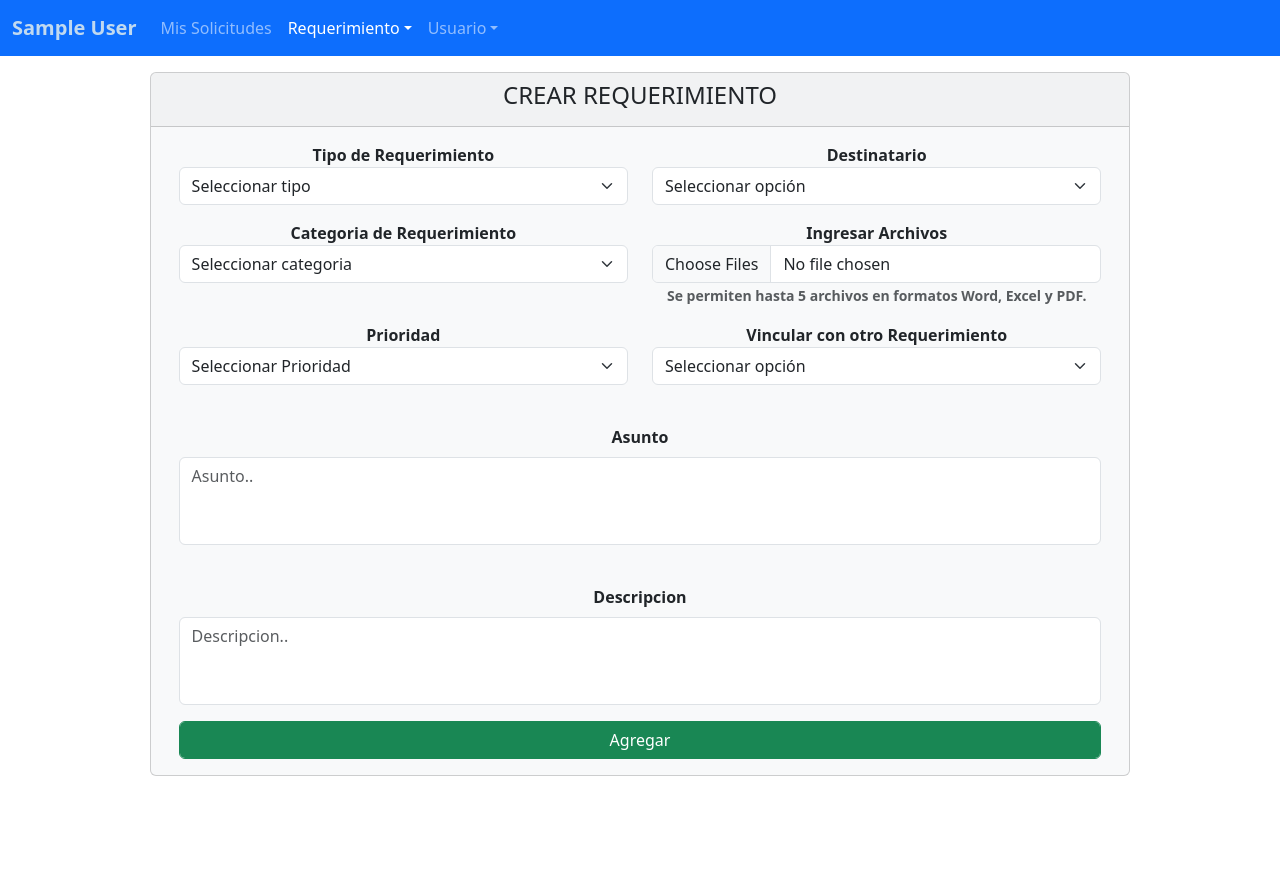
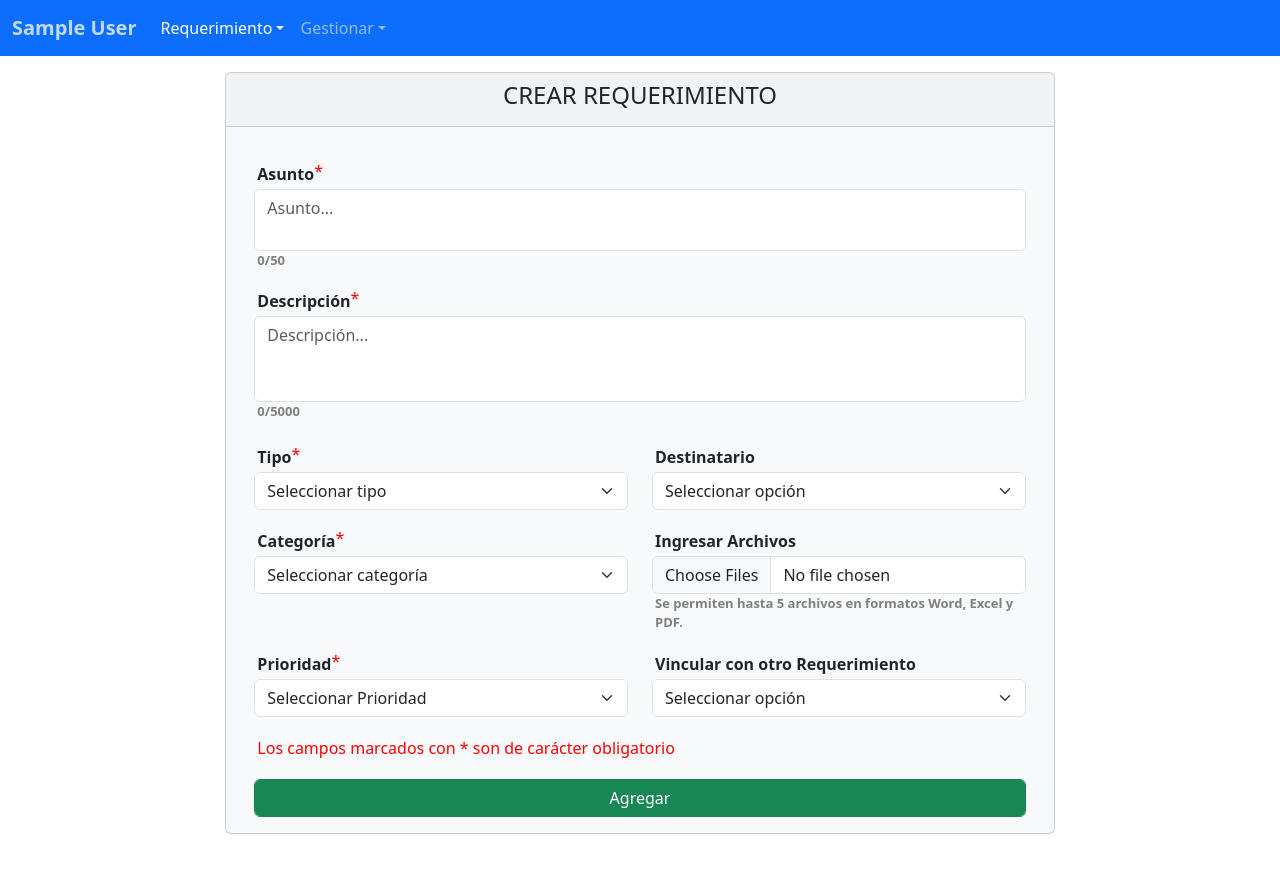
Before and after one commit to Aguspascual/Requerimientos, a Flask app: page /requerimiento/nuevo in a window 1280 px wide. Run offline with Flask 3, Linux system fonts and the light colour scheme; the visitor is signed in with stand-in values (Sample User, id 1); some libraries are stand-ins or nearby versions.

Commit message:
fusion de rama Braian
me falta mezclar en nuevo.html lo de pascu

```diff
--- a/templates/includes/cabecera.html
+++ b/templates/includes/cabecera.html
@@ -22,17 +22,11 @@
               </button>
               <div class="collapse navbar-collapse" id="navbarColor01">
                 <ul class="navbar-nav me-auto">
-                  <li class="nav-item">
-                    <a class="nav-link {% if ubicacion == "MisSolicitudes" %} active {% endif %}" href="/MisSolicitudes">Mis Solicitudes<span class="visually-hidden">(current)</span></a>
-                  </li>
                   <li class="nav-item dropdown">
                     <a class="nav-link dropdown-toggle {% if ubicacion == "Requerimiento" %} active {% endif %}" data-bs-toggle="dropdown" href="#" role="button" aria-haspopup="true" aria-expanded="false">Requerimiento</a>
                     <div class="dropdown-menu">
-                      {% if tipoUsuario == "Interno" %}
-                      <a class="dropdown-item" href="/categoriaRequerimiento">Categorias</a><!--Solo internos--><!--Hecho-->
-                      <a class="dropdown-item" href="/tipoRequerimiento">Tipos</a><!--Solo internos--><!--Hecho-->
-                      {% endif%}
                       <a class="dropdown-item" href="/requerimiento/nuevo">Nuevo</a>
+                      <a class="dropdown-item" href="/MisSolicitudes">Mis Solicitudes</a>
                       {% if tipoUsuario == "Interno" %}
                       <a class="dropdown-item" href="/solicitudesAcargo">Solicitudes a cargo</a> <!--Solo internos-->
                       <a class="dropdown-item" href="/verSolicitudes">Visualización de Solicitudes</a> <!--Solo internos--><!--Hecho-->
@@ -41,17 +35,18 @@
                     </div>
                   </li>
                   <li class="nav-item dropdown">
-                    <a class="nav-link dropdown-toggle {% if ubicacion == "Usuarios" %} active {% endif %}" data-bs-toggle="dropdown" href="#" role="button" aria-haspopup="true" aria-expanded="false">Usuario</a>
+                    <a class="nav-link dropdown-toggle {% if ubicacion == "Gestionar" %} active {% endif %}" data-bs-toggle="dropdown" href="#" role="button" aria-haspopup="true" aria-expanded="false">Gestionar</a>
                     <div class="dropdown-menu">
                       {% if tipoUsuario == "Interno" %}
-                      <a class="dropdown-item" href="/verUsuarios">Ver usuarios</a><!--Solo internos--><!--Hecho-->
-                      <a class="dropdown-item" href="/registrarInterno">Crear usuario interno</a><!--Solo internos--><!--Hecho-->
-                      <a class="dropdown-item" href="/registrarExterno">Crear usuario externo</a><!--Solo internos--><!--Hecho-->
+                      <a class="dropdown-item" href="/categoriaRequerimiento">Categorias</a>
+                      <a class="dropdown-item" href="/tipoRequerimiento">Tipos</a>
+                      <a class="dropdown-item" href="/verUsuarios">Usuarios</a>
+                      <!--<a class="dropdown-item" href="/registrarInterno">Crear usuario interno</a>
+                      <a class="dropdown-item" href="/registrarExterno">Crear usuario externo</a>-->
                       {% endif%}
-                      <a class="dropdown-item" href="/cambiarContraseña">Cambiar contraseña</a><!--Hecho-->
-                      <a class="dropdown-item" href="#"></a>
+                      <a class="dropdown-item" href="/cambiarContraseña">Cambiar contraseña</a>
                       <div class="dropdown-divider"></div>
-                      <a class="dropdown-item" href="/logout">Cerrar Sesion</a><!--Hecho-->
+                      <a class="dropdown-item" href="/logout">Cerrar Sesion</a>
                     </div>
                   </li>
                 </ul>
--- a/templates/requerimientos/nuevo.html
+++ b/templates/requerimientos/nuevo.html
@@ -1,17 +1,41 @@
 {% include '/includes/cabecera.html' %}
+
     <main>
         <div class="container-fluid" style="height: 100vh;">
-        <div class="row mt-3" style="max-width: 80%; margin: auto;">
-            <div class="col">
-                <div class="card bg-light text-center" style="max-width: 100%;">
-                    <div class="card-header"><h4 class="card-title">CREAR REQUERIMIENTO</h4></div>
+            <div class="row mt-3 justify-content-center">
+                <div class="col-12 col-md-10 col-lg-8">
+                    <div class="card bg-light text-center">
+                        <div class="card-header">
+                            <h4 class="card-title">CREAR REQUERIMIENTO</h4>
+                        </div>
                         <div class="card-body">
-                        <!--Crear requerimiento-->
+                            <!-- Formulario -->
                             <form id="formRequerimiento" action="/requerimiento/registrar" method="post" enctype="multipart/form-data">
                                 <div class="container">
-                                <div class="row text-center fw-bold">
-                                    <div class="col-6">
-                                        <span>Tipo de Requerimiento</span>
+                                    <!-- Asunto -->
+                                    <div class="row mt-3">
+                                        <div class="col-12">
+                                            <div class="text-center fw-bold">
+                                                <label class="form-label">Asunto<h6 class="asterisco">*</h6></label>
+                                                <textarea id="textInput1" class="form-control" name="asunto" rows="2" maxlength="50" placeholder="Asunto..." required></textarea>
+                                                <p class="charCount" id="charCount1">0/50</p>
+                                            </div>
+                                        </div>
+                                    </div>
+                                    <!-- Descripción -->
+                                    <div class="row mt-3">
+                                        <div class="col-12">
+                                            <div class="text-center fw-bold">
+                                                <label class="form-label">Descripción<h6 class="asterisco">*</h6></label>
+                                                <textarea id="textInput2" class="form-control" name="descripcion" rows="3" maxlength="5000" placeholder="Descripción..." required></textarea>
+                                                <p class="charCount" id="charCount2">0/5000</p>
+                                            </div>
+                                        </div>
+                                    </div>
+                                    <!-- Tipo y Destinatario -->
+                                    <div class="segundo row fw-bold">
+                                        <div class="col-12 col-md-6">
+                                            <span>Tipo<h6 class="asterisco">*</h6></span>
                                             <select class="form-select" id="tipoSelect" name="idTipo" required>
                                                 <option value="" hidden>Seleccionar tipo</option>
                                                 {% for tipo in tiposRequerimientos %}
@@ -19,9 +43,9 @@
                                                 {% endfor %}
                                             </select>
                                         </div>
-                                    <div class="col-6">
+                                        <div class="col-12 col-md-6 mt-3 mt-md-0">
                                             <span>Destinatario</span>
-                                        <select class="form-select " id="resultadoUsuarios" name="idDestinatario">
+                                            <select class="form-select" id="resultadoUsuarios" name="idDestinatario">
                                                 <option value="" hidden>Seleccionar opción</option>
                                                 {% for usuario in usuariosInternos %}
                                                     <option value="{{usuario.id}}">{{usuario.nombre}}</option>
@@ -29,26 +53,28 @@
                                             </select>
                                         </div>
                                     </div>
+                                    <!-- Categoría y Archivos -->
                                     <div class="row text-center fw-bold mt-3">
-                                    <div class="col-6">
-                                        <span>Categoria de Requerimiento</span>
+                                        <div class="col-12 col-md-6">
+                                            <span>Categoría<h6 class="asterisco">*</h6></span>
                                             <select class="form-select" id="categoriaSelect" name="idCategoria" required>
-                                            <option value="None" hidden>Seleccionar categoria</option>
+                                                <option value="None" hidden>Seleccionar categoría</option>
                                                 {% for categoria in categoriasRequerimientos %}
                                                     <option value="{{ categoria.id }}" data-tipo="{{ categoria.idTipo }}">{{ categoria.descripcion }}</option>
                                                 {% endfor %}
                                             </select>
                                         </div>
-                                    <div class="col-6">
+                                        <div class="col-12 col-md-6 mt-3 mt-md-0">
                                             <span>Ingresar Archivos</span>
                                             <input type="file" id="archivos" name="archivos" class="form-control" accept=".doc,.docx,.xls,.xlsx,.pdf" multiple>
-                                        <small id="fileHelp" class="form-text text-muted">Se permiten hasta 5 archivos en formatos Word, Excel y PDF.</small>
+                                            <p id="fileHelp">Se permiten hasta 5 archivos en formatos Word, Excel y PDF.</p>
                                             <div id="fileWarning" class="text-danger mt-2" style="display: none;"></div>
                                         </div>
                                     </div>
+                                    <!-- Prioridad y Requerimiento Vinculado -->
                                     <div class="row text-center fw-bold mt-3">
-                                    <div class="col-6">
-                                        <span>Prioridad</span>
+                                        <div class="col-12 col-md-6">
+                                            <span>Prioridad<h6 class="asterisco">*</h6></span>
                                             <select class="form-select" name="prioridad" required>
                                                 <option value="" hidden disabled selected>Seleccionar Prioridad</option>
                                                 <option value="Urgente">Urgente</option>
@@ -57,7 +83,7 @@
                                                 <option value="Baja">Baja</option>
                                             </select>
                                         </div>
-                                    <div class="col-6 text-center fw-bold">
+                                        <div class="col-12 col-md-6 mt-3 mt-md-0">
                                             <span>Vincular con otro Requerimiento</span>
                                             <select class="form-select" id="resultadoRequerimientos" name="idRequerimiento">
                                                 <option value="" hidden>Seleccionar opción</option>
@@ -74,30 +100,31 @@
                                                     {% endfor %}
                                                 {% endif %}
                                             </select>
-
                                         </div>
                                     </div>
+                                    <!-- Mensaje de campos obligatorios -->
                                     <div class="row mt-3">
-                                    <div class="col">
-                                        <div class="text-center fw-bold">
-                                            <label class="form-label mt-4">Asunto</label>
-                                            <textarea class="form-control" name="asunto" rows="2" maxlength="50" style="height: 88px; resize: none;" placeholder="Asunto.." required></textarea>
+                                        <div class="col-12">
+                                            <div class="asterisco">
+                                                <span class="obligatorio">Los campos marcados con * son de carácter obligatorio</span>
                                             </div>
                                         </div>
                                     </div>
-                                <div class="row mt-3">
-                                    <div class="col">
-                                        <div class="text-center fw-bold">
-                                            <label class="form-label mt-4">Descripcion</label>
-                                            <textarea class="form-control" name="descripcion" rows="3" maxlength="5000" style="min-height: 88px; max-height: 200px; resize: none;" placeholder="Descripcion.." required></textarea>
+                                    <!-- Botón Agregar -->
+                                    <div class="row">
+                                        <div class="col-12">
+                                            <button type="button" id="btnAgregar" class="form-control btn btn-success mt-3">Agregar</button>
                                         </div>
                                     </div>
                                 </div>
-                                <div class="row">
-                                    <div class="col">
-                                        <button type="button" class="form-control btn btn-success mt-3" data-bs-toggle="modal" data-bs-target="#confirmationModal">Agregar</button>
+                            </form>
                         </div>
                     </div>
+                </div>
+            </div>
+        </div>
+    </main>
+
     <!-- Modal de confirmación -->
     <div class="modal fade" id="confirmationModal" tabindex="-1" aria-labelledby="confirmationModalLabel" aria-hidden="true">
         <div class="modal-dialog">
@@ -117,111 +144,82 @@
             </div>
         </div>
     </div>
-                            </div>
-                        </form>
-                        <!--Fin crear requerimiento-->
-                    </div>
-                </div>
-            </div>
-        </div>
-    </div>
-</main>
 
 
-<script src="https://ajax.googleapis.com/ajax/libs/jquery/3.1.0/jquery.min.js"></script>
-<!--Para que dependa el tipo de la categoria-->
+    <!-- Scripts personalizados -->
     <script>
-    document.getElementById('tipoSelect').addEventListener('change', function() {
-        var tipoSeleccionado = this.value;
-        var categorias = document.getElementById('categoriaSelect').options;
-        for (var i = 0; i < categorias.length; i++) {
-            var tipoCategoria = categorias[i].getAttribute('data-tipo');
-            if (tipoCategoria === tipoSeleccionado) {
-                categorias[i].style.display = 'block';
+        document.addEventListener('DOMContentLoaded', function () {
+            const btnAgregar = document.getElementById('btnAgregar');
+            const formRequerimiento = document.getElementById('formRequerimiento');
+            const confirmSubmit = document.getElementById('confirmSubmit');
+
+            // Validar el formulario antes de abrir el modal
+            btnAgregar.addEventListener('click', function () {
+                if (formRequerimiento.checkValidity()) {
+                    // Si el formulario es válido, abre el modal
+                    const modal = new bootstrap.Modal(document.getElementById('confirmationModal'));
+                    modal.show();
                 } else {
-                categorias[i].style.display = 'none';
-            }
-        }
-        document.getElementById('categoriaSelect').value = "";
-    });
-</script>
-<!-- Función de búsqueda con jQuery para usuarios destinatarios-->
-<script>
-    $(document).ready(function(){
-        $('#buscadorUsuarios').on('keyup', function() {
-            var inputValue = $(this).val().toLowerCase();
-            $('#resultadoUsuarios option').each(function() {
-                var optionText = $(this).text().toLowerCase();
-                if (optionText.includes(inputValue)) {
-                    $(this).show();
-                } else {
-                    $(this).hide();
+                    // Si el formulario no es válido, muestra los mensajes de validación
+                    formRequerimiento.reportValidity();
                 }
             });
-        });
-    });
-</script>
-<!--Busqueda para enlace de requerimientos-->
-<script>
-    $(document).ready(function(){
-        $('#buscadorRequerimientos').on('keyup', function() {
-            var inputValue = $(this).val().toLowerCase();
-            $('#resultadoRequerimientos option').each(function() {
-                var optionText = $(this).text().toLowerCase();
-                if (optionText.includes(inputValue)) {
-                    $(this).show();
-                } else {
-                    $(this).hide();
-                }
-            });
-        });
-    });
-</script>
-<!--Subidad de imagenes-->
-<script>
-    $(document).ready(function() {
-        $('#archivos').on('change', function() {
-            const archivos = $(this).get(0).files;
-            const fileWarning = $('#fileWarning');
-            fileWarning.hide();
-            if (archivos.length > 5) {
-                fileWarning.text("Solo se permiten hasta 5 archivos.").show();
-                $(this).val('');
-                return;
-            }
-            let valid = true;
-            $.each(archivos, function(index, archivo) {
-                const extension = archivo.name.split('.').pop().toLowerCase();
-                if (!['doc', 'docx', 'xls', 'xlsx', 'pdf'].includes(extension)) {
-                    valid = false;
-                    return false;
-                }
-            });
-            if (!valid) {
-                fileWarning.text("Formato de archivo no válido. Solo se permiten archivos Word, Excel y PDF.").show();
-                $(this).val('');
-            }
-        });
-    });
-</script>
 
-<script src="https://cdn.jsdelivr.net/npm/bootstrap@5.3.2/dist/js/bootstrap.bundle.min.js"></script>
-
-<script>
-    document.addEventListener('DOMContentLoaded', function () {
-    const confirmSubmit = document.getElementById('confirmSubmit');
-    const formRequerimiento = document.getElementById('formRequerimiento');
-
-    // Enviar el formulario cuando se haga clic en "Confirmar"
+            // Enviar el formulario cuando se confirme en el modal
             confirmSubmit.addEventListener('click', function () {
-        // Validar el formulario antes de enviarlo
                 if (formRequerimiento.checkValidity()) {
                     formRequerimiento.submit();
                 } else {
-            // Si hay errores, mostrar la validación de HTML5
                     formRequerimiento.reportValidity();
                 }
             });
         });
+
+        // Contador de caracteres
+        function setupCharacterCounter(textareaId, charCountId) {
+            const textInput = document.getElementById(textareaId);
+            const charCount = document.getElementById(charCountId);
+            const maxLength = parseInt(textInput.getAttribute('maxlength'));
+
+            // Inicializa el contador
+            charCount.textContent = `0/${maxLength}`;
+
+            textInput.addEventListener('input', () => {
+                const currentLength = textInput.value.length;
+                charCount.textContent = `${currentLength}/${maxLength}`;
+            });
+        }
+
+        // Configura el contador para cada textarea
+        setupCharacterCounter('textInput1', 'charCount1');
+        setupCharacterCounter('textInput2', 'charCount2');
     </script>
+
+<style>
+    /* Estilos personalizados */
+    span, .form-label, .obligatorio {
+        display: flex;
+        text-align: left;
+        margin: 3px;
+    }
+    #fileHelp, .charCount {
+        margin: 0;
+        display: flex;
+        text-align: left;
+        margin-left: 3px;
+        color: grey;
+        font-size: 13px;
+    }
+    .asterisco {
+        color: red;
+        margin: 0;
+    }
+    .segundo {
+        margin-top: 20px;
+    }
+    textarea {
+        resize: none;
+    }
+</style>
+
 {% include '/includes/pie.html' %}
--- a/templates/usuarios/usuarios.html
+++ b/templates/usuarios/usuarios.html
@@ -6,6 +6,10 @@
                 <div class="div">
                     <input class="form-control mt-2" type="text" id="buscador" placeholder="Buscar usuario..">
                 </div>
+            </div>
+            <div class="col text-center"> <!--REvisar-->
+                <a class="btn btn-secondary mt-2" href="/registrarInterno">Registrar Interno</a>
+                <a class="btn btn-secondary mt-2" href="/registrarExterno">Registrar Externo</a>
             </div>
         </div>
         <div class="row">
```
Lines whose indentation alone changed are shown as unchanged.
